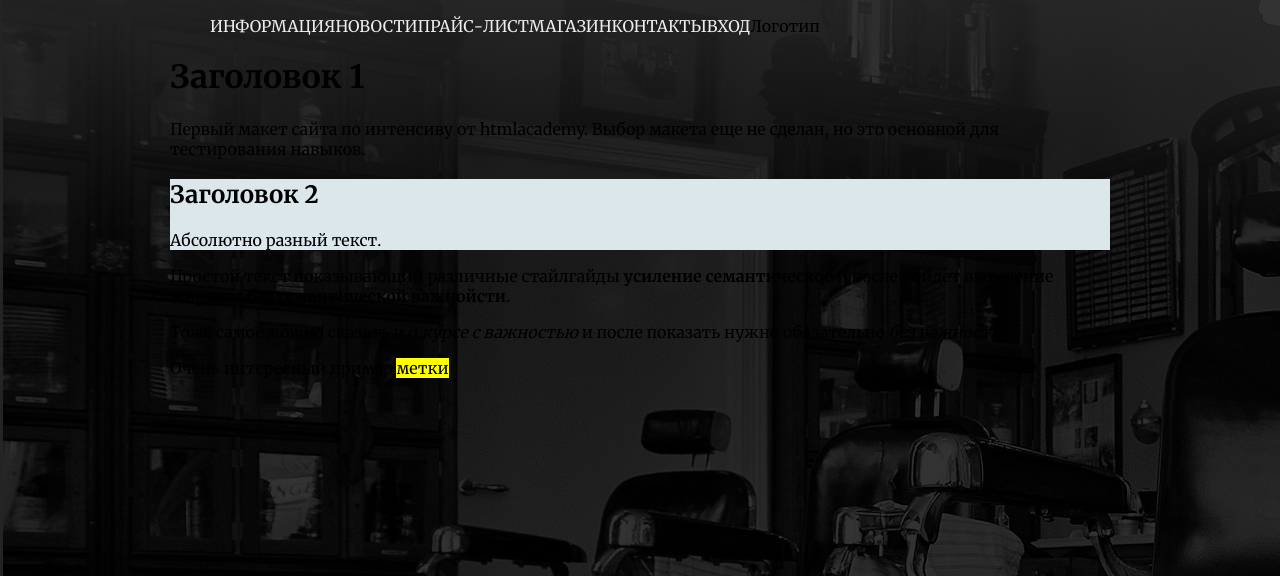
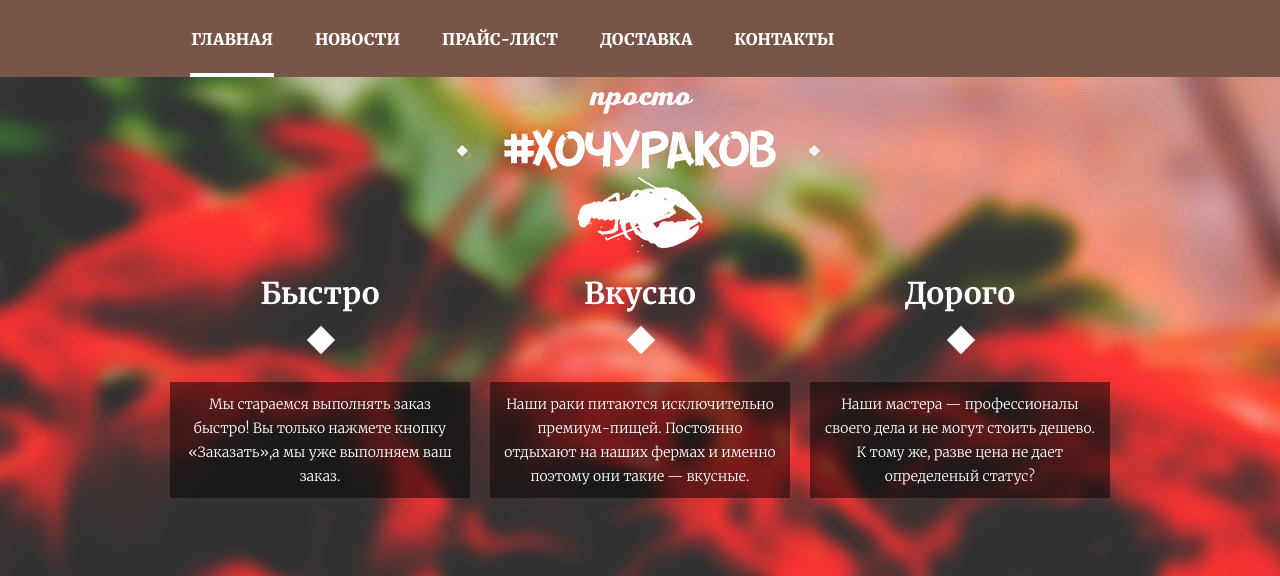
Before and after one commit to V1rtus/BarberShop, a PHP site: page / in a window 1280 px wide. Shown: the top 576 px of the page. Run offline with PHP 8.4, Linux system fonts and the light colour scheme.

Commit message:
Добавленна графика, лого, контент часть и css reset Signed-off-by: Viktor Dotsenko <kh93bi@gmail.com>

```diff
--- a/assets/css/main.css
+++ b/assets/css/main.css
@@ -1,8 +1,11 @@
+* {
+    font-family: "Merriweather";
+    font-size: 14px;
+    font-weight: 300;
+}
+
 body {
-    font-family: "Merriweather";
-
-    background-color: #ffffff;
-    background: url(/img/background.jpg);
+    background: url(../../img/background.jpg);
 }
 
 h1,
@@ -14,32 +17,292 @@ h6 {
     font-family: "Merriweather";
 }
 
+p {
+  font-size: 14px;
+  line-height: 24px;
+}
+
+a {
+  text-decoration: none;
+  color: #000000;
+}
+
+main {
+  display: block; /*for IE*/
+  padding: 59px 0 47px 1px;
+}
+
+/* CЕТКА */
 .container {
-  width: 960px;
-  padding: 0 10px;
-  margin: 0 auto;
+    -webkit-box-sizing: border-box;
+       -moz-box-sizing: border-box;
+            box-sizing: border-box;
+    width: 960px;
+    margin: 0 auto;
+    padding: 0 10px;
+}
+.col {
+  float: left;
   -webkit-box-sizing: border-box;
   -moz-box-sizing: border-box;
   box-sizing: border-box;
+  padding: 0 10px;
 }
 
-.map {
-    background-color: #dce7eb;
+.row {
+  margin-left: -10px;
+  margin-right: -10px;
 }
 
-nav ul {
-    list-style: none;
+.row:after,
+.item-id:after,
+.items:after,
+header:after,
+ul.breadcrumbs:after,
+section.index:after,
+.container:after,
+.remember:after {
+  content:'';
+  display: table;
+  clear: both;
+}
 
-    text-transform: uppercase;
+.col2 {
+  width: 16.66%;
+}
+
+.col3 {
+  width: 25%;
+}
+
+.col4 {
+  width: 33.33%;
+}
+
+.col5 {
+  width: 41.66%;
+}
+
+.col6 {
+  width: 50%;
+}
+
+.col7 {
+  width: 58.33%;
+}
+
+.col8 {
+  width: 66.66%;
+}
+
+.col9 {
+  width: 75%;
+}
+
+.col10 {
+  width: 83.33%;
+}
+
+.offset1 {
+  margin-left: 8.33%;
+}
+
+.offset2 {
+  margin-left: 16.67%;
+}
+
+
+/* Главная страница */
+.main-body {
+  background: url(../../img/background.jpg) 50% 0 no-repeat;
+  background-color: #323232;
+  background-attachment: fixed
+}
+
+.main-index {
+  padding: 0;
+}
+
+section.index {
+  padding: 53px 49px 53px 82px;
+  background: url(../../img/subtle_grunge.png);
+  margin-bottom: 35px;
+  position: relative;
+}
+.feature-title {
+    text-align: center;
+    margin-bottom: 77px;
+    font-size: 30px;
+    font-weight: 700;
+    color: #ffffff;
+}
+.feature-description:before {
+  position: absolute;
+  content: "";
+  width: 20px;
+  height: 20px;
+  background-color: #ffffff;
+  -webkit-transform: rotate(45deg);
+    transform: rotate(45deg);
+  top: -52px;
+  left: 50%;
+  margin-left: -9px;
+}
+.feature-description {
+    text-align: center;
+    margin-bottom: 78px;
+    color: #ffffff;
+    font-size: 14px;
+    line-height: 24px;
+    padding-left: 15px;
+    padding-right: 15px;
+    -webkit-box-sizing: border-box;
+    -moz-box-sizing: border-box;
+    box-sizing: border-box;
+    position: relative;
+    background: rgba(0, 0, 0, 0.5);
+    padding: 10px 10px;
+}
+}
+.logo {
+  padding: 57px 0 31px 0;
+  text-align: center;
+  margin-left: 14px;
+}
+
+.logo a{
+  display: block;
+  margin: 0 auto;
+  font-size: 0;
+  background: url(../../img/logo.png) no-repeat;
+  width: 368px;
+  height: 204px;
+}
+.feature-title {
+    text-align: center;
+    margin-bottom: 77px;
+    font-size: 30px;
+    font-weight: 700;
+    color: #ffffff;
+}
+
+/* Хэдер */
+header {
+  background-color: #795548;
+  font-size: 0px;
 }
 
 nav {
-    background: #000000;
+  float: left;
+  width: 83.33%;
 }
-nav li {
-    float: left;
 
-    padding: 10 10;
+ul.menu {
+  list-style: none;
+  width: 790px;
+  margin: 0;
+  padding: 0;
+}
 
-    color: #eeeeee;
+ul.menu li {
+  float: left;
 }
+
+ul.menu a,
+.menu-enter a {
+  display: inline-block;
+  padding: 28.5px 21px;
+  font-size: 16px;
+}
+
+ul.menu a:hover,
+.menu-enter a:hover {
+  background-color: #4E2F23;
+}
+
+ul.menu li.active a {
+  position: relative;
+}
+
+ul.menu li.active a:after {
+  content: "";
+  display: block;
+  height: 4px;
+  background: #ffffff;
+  position: absolute;
+  left: 20px;
+  right: 20px;
+  bottom: 0;
+}
+
+header a,
+footer a {
+  color: #ffffff;
+  text-transform: uppercase;
+  font: 900 16px/1.25em Merriweather,Georgia,serif;
+}
+
+.menu-enter a{
+  float: right;
+  max-width: 25%;
+  position: relative;
+  padding-left: 50px;
+}
+
+.menu-enter a:before {
+  content: "";
+  position: absolute;
+  width: 18px;
+  height: 16px;
+  background: url(../img/icon-login.png) 0 0;
+  top: 29px;
+  left: 20px;
+}
+
+.menu-enter a:hover:before {
+  background: url(../img/icon-login.png) 0 -15px;
+}
+
+
+
+
+/* ДРУГОЕ */
+.no-sites {
+    margin-top: 20px;
+    padding: 60px 20px;
+
+    text-align: center;
+
+    border-radius: 2px;
+    background-color: #e8eaec;
+    box-shadow: inset 0 0 0 1px rgba(43, 50, 57, 0.07);
+}
+.no-sites i.icon {
+    opacity: 0.4;
+}
+.no-sites > .no-projects {
+    margin-bottom: 30px;
+}
+.icon.no-projects {
+    width: 159px;
+    height: 139px;
+
+    background-position: 0px 0px;
+}
+
+.icon {
+    background-image: url(../../img/dashboard.png);
+    background-repeat: no-repeat;
+
+    -webkit-backface-visibility: hidden;
+        -ms-backface-visibility: hidden;
+            backface-visibility: hidden;
+}
+
+.icon {
+    display: inline-block;
+
+    -webkit-backface-visibility: hidden;
+        -ms-backface-visibility: hidden;
+            backface-visibility: hidden;
+}
--- /dev/null
+++ b/assets/css/reset.css
@@ -0,0 +1,102 @@
+/*
+html5doctor.com Reset Stylesheet
+v1.6.1
+Last Updated: 2010-09-17
+Author: Richard Clark - http://richclarkdesign.com
+Twitter: @rich_clark
+*/
+
+html, body, div, span, object, iframe,
+h1, h2, h3, h4, h5, h6, p, blockquote, pre,
+abbr, address, cite, code,
+del, dfn, em, img, ins, kbd, q, samp,
+small, strong, sub, sup, var,
+b, i,
+dl, dt, dd, ol, ul, li,
+fieldset, form, label, legend,
+table, caption, tbody, tfoot, thead, tr, th, td,
+article, aside, canvas, details, figcaption, figure,
+footer, header, hgroup, menu, nav, section, summary,
+time, mark, audio, video {
+    margin:0;
+    padding:0;
+    border:0;
+    outline:0;
+    font-size:100%;
+    vertical-align:baseline;
+    background:transparent;
+}
+
+body {
+    line-height:1;
+}
+
+article,aside,details,figcaption,figure,
+footer,header,hgroup,menu,nav,section {
+    display:block;
+}
+
+nav ul {
+    list-style:none;
+}
+
+blockquote, q {
+    quotes:none;
+}
+
+blockquote:before, blockquote:after,
+q:before, q:after {
+    content:'';
+    content:none;
+}
+
+a {
+    margin:0;
+    padding:0;
+    font-size:100%;
+    vertical-align:baseline;
+    background:transparent;
+}
+
+/* change colours to suit your needs */
+ins {
+    background-color:#ff9;
+    color:#000;
+    text-decoration:none;
+}
+
+/* change colours to suit your needs */
+mark {
+    background-color:#ff9;
+    color:#000;
+    font-style:italic;
+    font-weight:bold;
+}
+
+del {
+    text-decoration: line-through;
+}
+
+abbr[title], dfn[title] {
+    border-bottom:1px dotted;
+    cursor:help;
+}
+
+table {
+    border-collapse:collapse;
+    border-spacing:0;
+}
+
+/* change border colour to suit your needs */
+hr {
+    display:block;
+    height:1px;
+    border:0;
+    border-top:1px solid #cccccc;
+    margin:1em 0;
+    padding:0;
+}
+
+input, select {
+    vertical-align:middle;
+}
--- a/index.html
+++ b/index.html
@@ -3,49 +3,122 @@
   <head>
     <meta charset="UTF-8">
     <title>BarberShop</title>
+    <link rel="stylesheet" href="assets/css/reset.css">
     <link rel="stylesheet" href="assets/css/main.css">
-  <link href="https://fonts.googleapis.com/css?family=Merriweather:400,700,900,300&subset=latin,cyrillic" rel="stylesheet" type="text/css">
-  <link href="https://fonts.googleapis.com/css?family=Russo+One&subset=latin,cyrillic" rel="stylesheet" type="text/css">
+    <link href='https://fonts.googleapis.com/css?family=Merriweather:400,700,900,300&subset=latin,cyrillic,cyrillic-ext' rel='stylesheet' type='text/css'>
   </head>
-  <body>
+  <body class="main-body">
   <!-- header -->
+  <!-- Хедер, он же верхнее навигационное меню -->
   <header>
-    <div class="container">
+    <div class="container"> <!-- Обертка-центровщик -->
       <nav>
         <ul class="menu">
-          <li>Информация</li>
-          <li>Новости</li>
-          <li>Прайс-лист</li>
-          <li>Магазин</li>
-          <li>Контакты</li>
-          <li>Вход</li>
+          <li class="active"><a href="index.html">Главная</a></li>
+          <li><a href="#news">Новости</a></li>
+          <li><a href="price.html">Прайс-лист</a></li>
+          <li><a href="catalog.html">Доставка</a></li>
+          <li><a href="#contacts">Контакты</a></li>
         </ul>
       </nav>
+
+
     </div>
   </header>
   <!-- header -->
 
   <!-- main -->
   <div class="container">
-      <div class="logo">Логотип</div>
-          <h1>Заголовок 1</h1>
-          <p>Первый макет сайта по интенсиву от htmlacademy. Выбор макета еще не сделан, но это основной для тестирования навыков.</p>
+     <main class="main-index">
+         <div class="logo">
+             <a href="index.html">Barbershop Borodinski</a>
+         </div>
 
-    <div class="map">
-      <h2>Заголовок 2</h2>
-        <p>Абсолютно разный текст.</p>
+         <div class="row">
+                <div class="col col4">
+                  <div class="feature">
+                    <a name="info"></a>
+                    <p class="feature-title">Быстро</p>
+                    <p class="feature-description">Мы стараемся выполнять заказ быстро! Вы только нажмете кнопку «Заказать»,а мы уже выполняем ваш заказ.</p>
                   </div>
+                </div>
+                <div class="col col4">
+                  <div class="feature">
+                    <p class="feature-title">Вкусно</p>
+                    <p class="feature-description">Наши раки питаются исключительно премиум-пищей. Постоянно отдыхают на наших фермах и именно поэтому они такие — вкусные. </p>
+                  </div>
+                </div>
+                <div class="col col4">
+                  <div class="feature">
+                    <p class="feature-title">Дорого</p>
+                    <p class="feature-description">Наши мастера — профессионалы своего дела и не могут стоить дешево. К тому же, разве цена не дает определеный статус?</p>
+                  </div>
+                </div>
+            </div>
+
+    <section class="index">
+        <div class="row">
+
+
+
 
         <div class="typograph">
             <p>Простой текст показывающий различные стайлгайды <strong>усиление семантическое</strong> и после пойдет выделение жирным <b>без семантической важнойсти</b>.</p>
             <p>Тоже самое можно сказать и о <em>курсе с важностью </em> и после показать нужно обязательно <i>без важности</i></p>
             <p>Очень интересный пример <mark>метки</mark></p>
+        </div>
+        <div class="no-sites">
+            <i class="icon no-projects"></i>
+                <div class="message">"Хм... а ведь должно же быть что-то тут..."
+                </div>
+
 
         </div>
+
+    </div> <!-- row-->
+
+    </section>
+
+    <section class="index">
+     <div class="row">
+
+       <div class="col col5">
+           <a name="news"><h2 class="index-title">Новости</h2></a>
+           <ul class="news">
+             <li><a href="#">Нам наконец завезли ягермайстер! Теперь вы можете пропустить стаканчик во время стрижки</a><span class="date-25sep">25 сентября</span></li>
+             <li><a href="#">В нашей команде пополнение, Борис «Бритва» Стригунец, обладетель множетсва титулов и наград, пополнил наши стройные ряды</a><span class="date-29sep">19 сентября</span></li>
+           </ul>
+           <a class="btn news-btn" href="#">Все новости</a>
        </div>
+
+       <div class="col col5 offset2 gallery">
+         <h2 class="index-title">Фотогалерея</h2>
+           <div class="interior">
+             <div class="interior-wrapper">
+               <a href="#"><img class="int-photo visible" src="img/interior-1.jpg" height="164" width="286" alt="Интерьер-1"></a>
+               <a href="#"><img class="int-photo" src="img/interior-2.jpg" height="164" width="286" alt="Интерьер-2"></a>
+             </div>
+           </div>
+           <a class="btn prev" href="#">Назад</a>
+           <a class="btn next" href="#">Вперед</a>
+       </div>
+
+     </div>
+   </section>
+
+
+
+  </div> <!-- container -->
+
+
+
+
+
   <!-- main -->
 
   <!-- footer -->
   <!-- footer -->
+
+      </main>
   </body>
 </html>
```
Also changed, not shown: img/1.jpg (added), img/2.jpg (added), img/23.jpg (added), img/4.jpg (added), img/7.jpg (added), img/background.jpg, img/bckgr-index.jpg (added), img/bckgr.png (added), img/crayfish-clipart-1.jpg (added), img/dashboard.png (added), img/leto-pivo-raki-yumor-3679.jpg (added), img/logo.png (added), 2 other files. Lines whose indentation alone changed are shown as unchanged.
